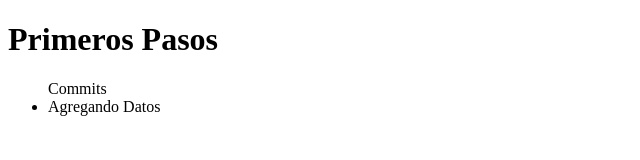
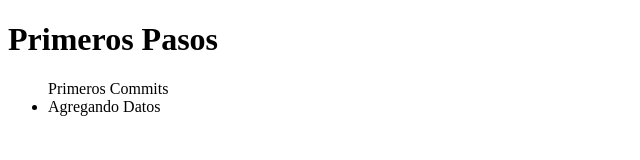
Before and after one commit to ahranza/alura-git, a plain HTML site: page index.html in a window 1280 px wide. Shown: the full height of the page, 0-640 px from the left. Drawn offline with Linux system fonts and the light colour scheme.

Commit message:
Actualizando nombre de curso commits

```diff
--- a/index.html
+++ b/index.html
@@ -9,7 +9,7 @@
 <body>
     <h1>Primeros Pasos</h1>
         <ul>
-            <il>Commits</il>
+            <il>Primeros Commits</il>
             <li>Agregando Datos</li>
         </ul>
 </body>
```
